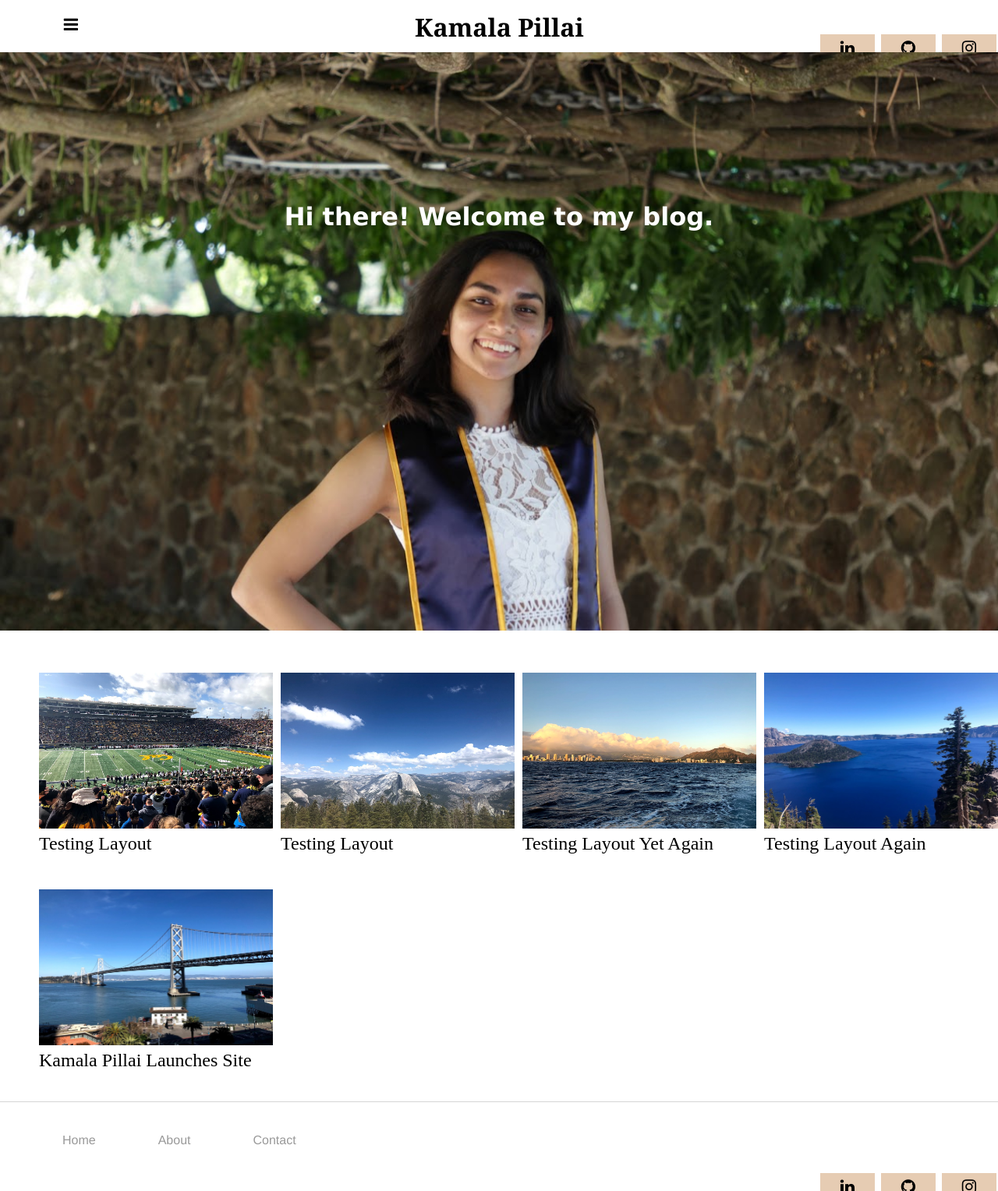
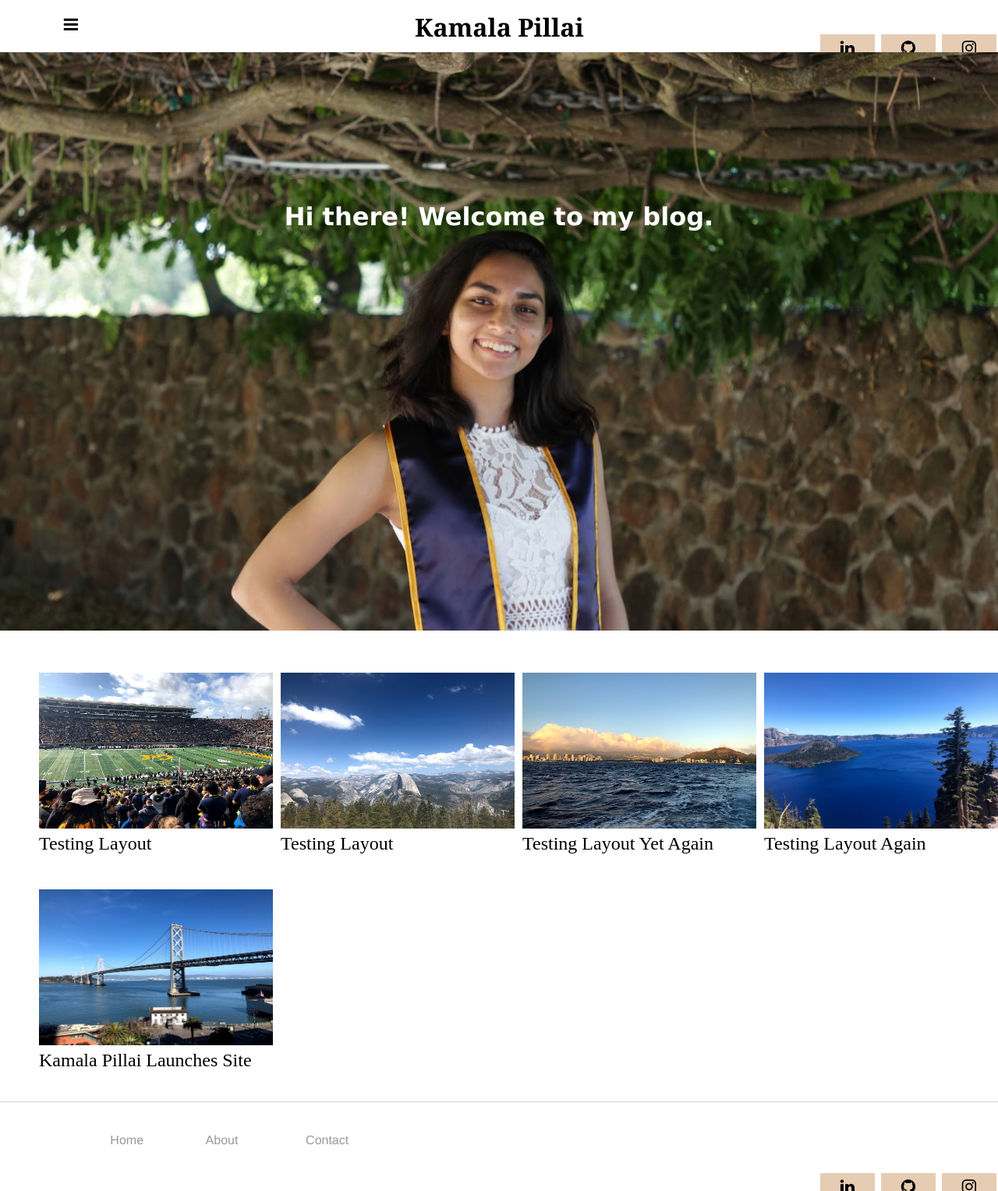
Before and after one commit to kpill/kpill.github.io, a Jekyll site: the page built from index.html, in a window 1280 px wide. Shown: the whole page at 78% size. Built offline with Jekyll 4.4.1, drawn with Linux system fonts in a browser that asks for light colours.

Commit message:
Update main.css

```diff
--- a/css/main.css
+++ b/css/main.css
@@ -152,7 +152,11 @@
     padding: 10px 40px;
 	color: #999;
 	display:flex;
-	justify-content: center;
+	transform: translate(50%, 0);
+}
+
+footer.social-icons {
+	transform: translate(-50%, 0);
 }
 
 .topnav-centered {
```
